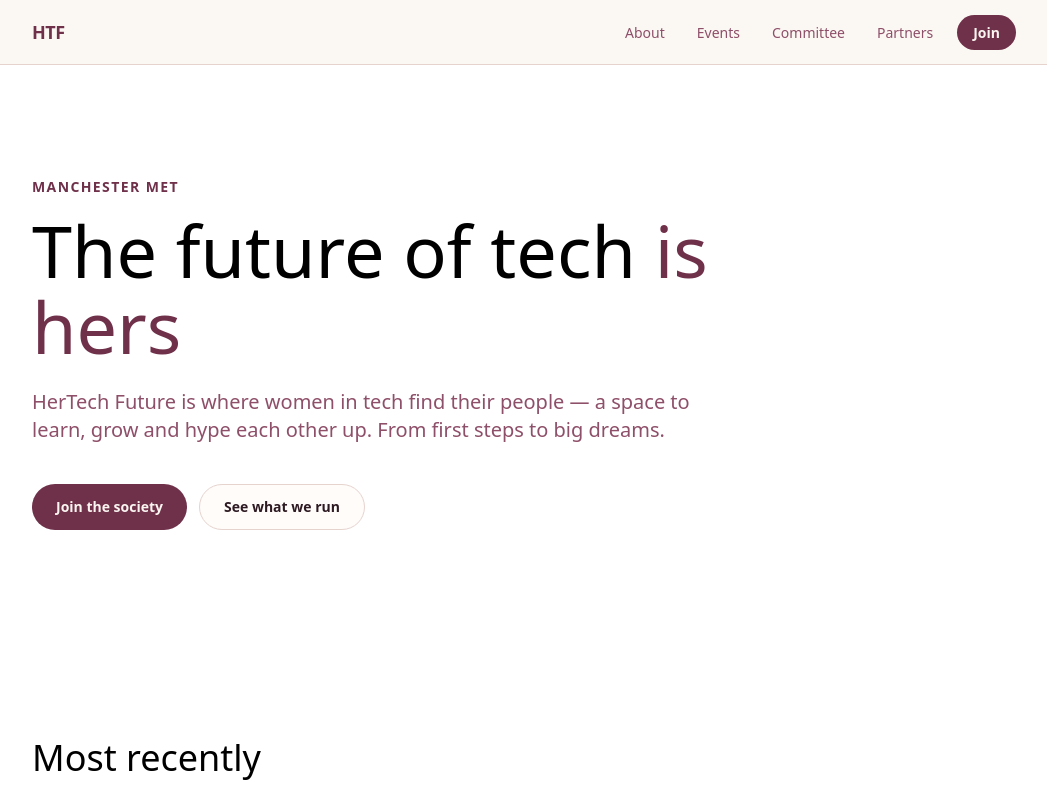
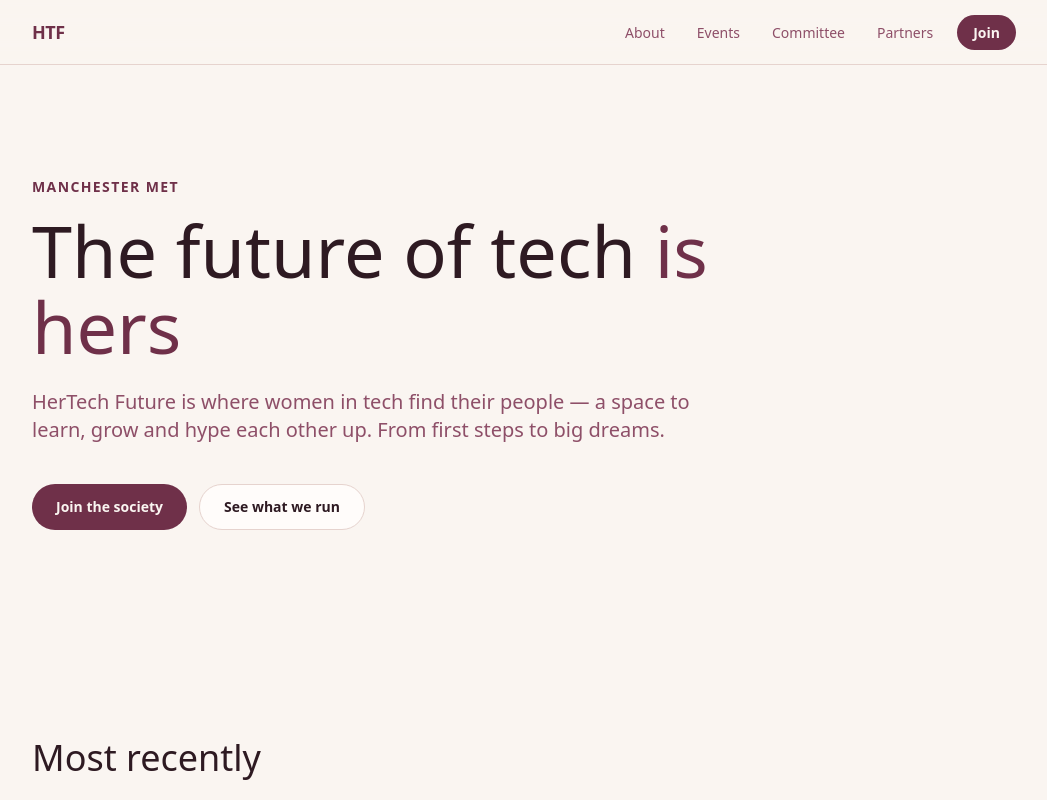
Before and after one commit to Humak1/HerTechFuture-website, a Next.js app: page / in a window 1280 px wide. Shown: the top 800 px of the page, without its empty margins (116-1163 px from the left). Built offline with nearby package versions, Linux system fonts and the light colour scheme; no server answers.

Commit message:
feat(base): paint the page in the brand palette

```diff
--- a/src/app/globals.css
+++ b/src/app/globals.css
@@ -41,3 +41,12 @@
 
   --ease-brand: cubic-bezier(.22, .61, .36, 1);
 }
+
+@layer base {
+  html { scroll-behavior: smooth; }
+
+  body {
+    background-color: var(--color-ink);
+    color: var(--color-fg);
+  }
+}
```
